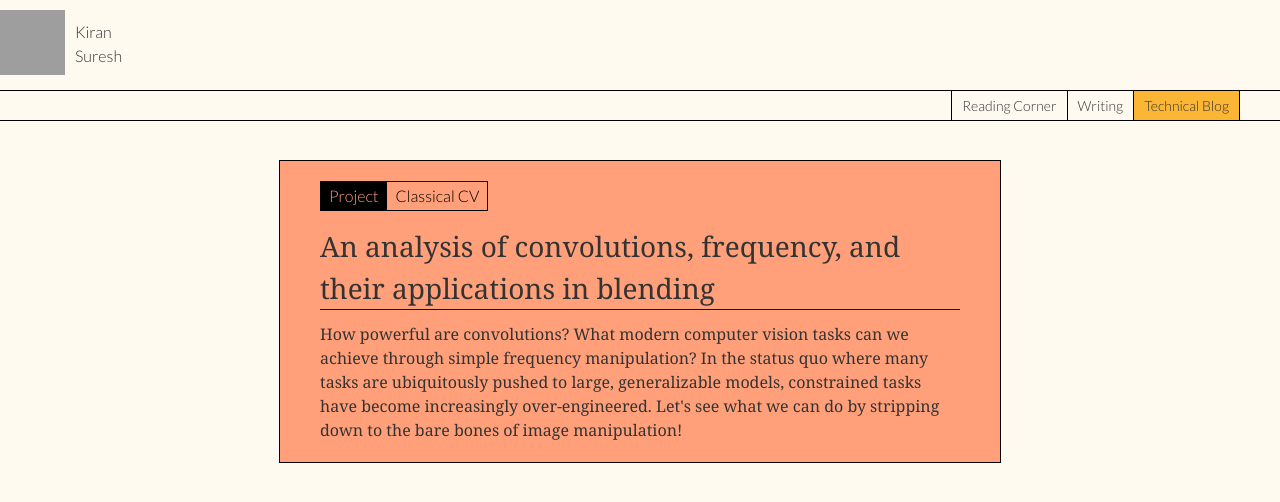
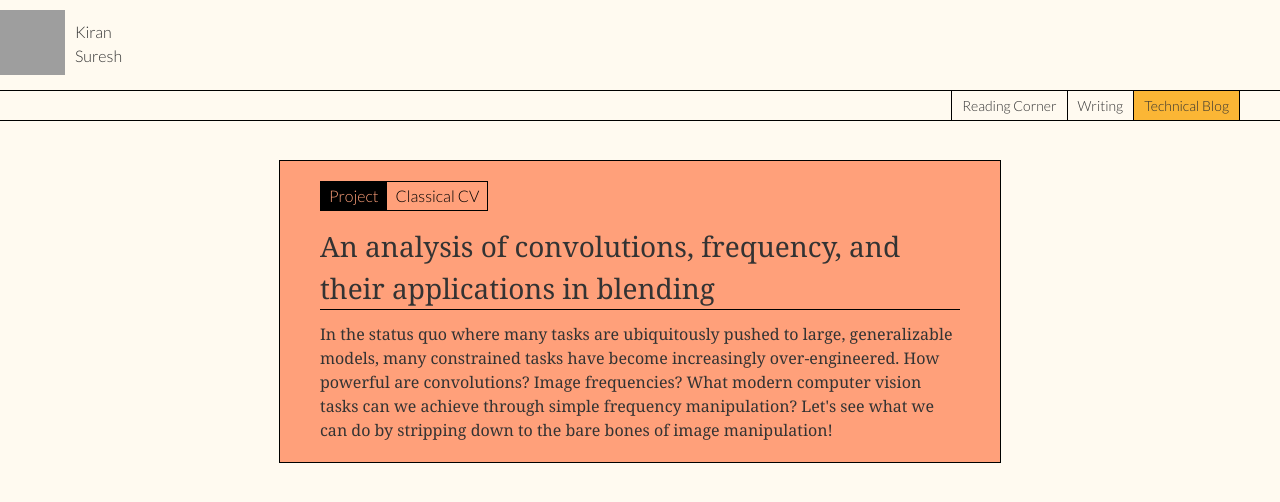
Before and after one commit to KiranSur/KiranSur.github.io, a Jekyll site: the page built from techblog/index.html, in a window 1280 px wide. Shown: the top 502 px of the page. Built offline with Jekyll 4.4.1, drawn with Linux system fonts in a browser that asks for light colours; grey boxes are pictures that could not be loaded.

Commit message:
blurb fix

```diff
--- a/techblog/index.html
+++ b/techblog/index.html
@@ -15,10 +15,9 @@ tags: technical
         <p class="p-special-spotlight-big-blog">An analysis of convolutions, frequency, and their applications in blending</p>
         <hr>
         <p class="p-spotlight-abstract-big-blog">
-          How powerful are convolutions? What modern computer vision tasks can we achieve through simple frequency manipulation?
-          In the status quo where many tasks are ubiquitously pushed to large, generalizable models, constrained tasks
-          have become increasingly over-engineered. Let's see what we can do by stripping down to the bare bones of
-          image manipulation!
+            In the status quo where many tasks are ubiquitously pushed to large, generalizable models, many constrained tasks
+          have become increasingly over-engineered. How powerful are convolutions? Image frequencies? What modern computer vision tasks can we
+          achieve through simple frequency manipulation? Let's see what we can do by stripping down to the bare bones of image manipulation!
         </p>
       </div>
     </div>
```
